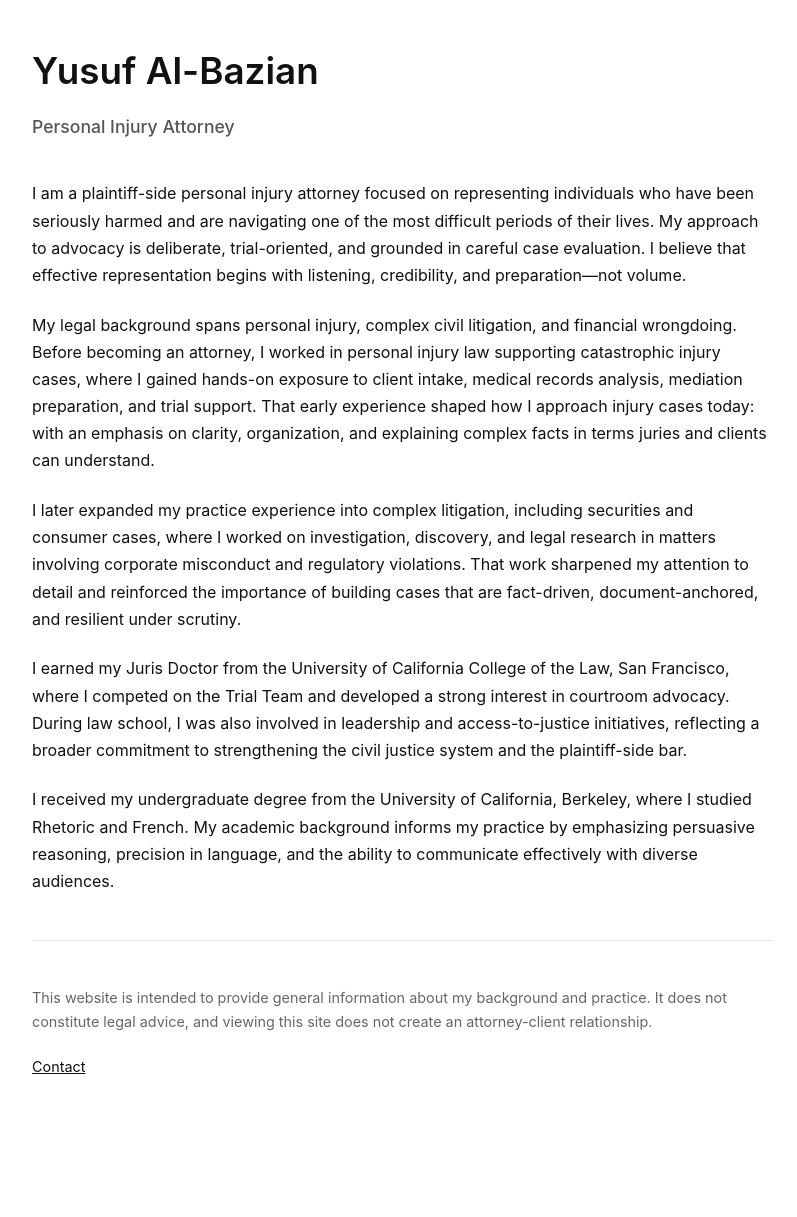
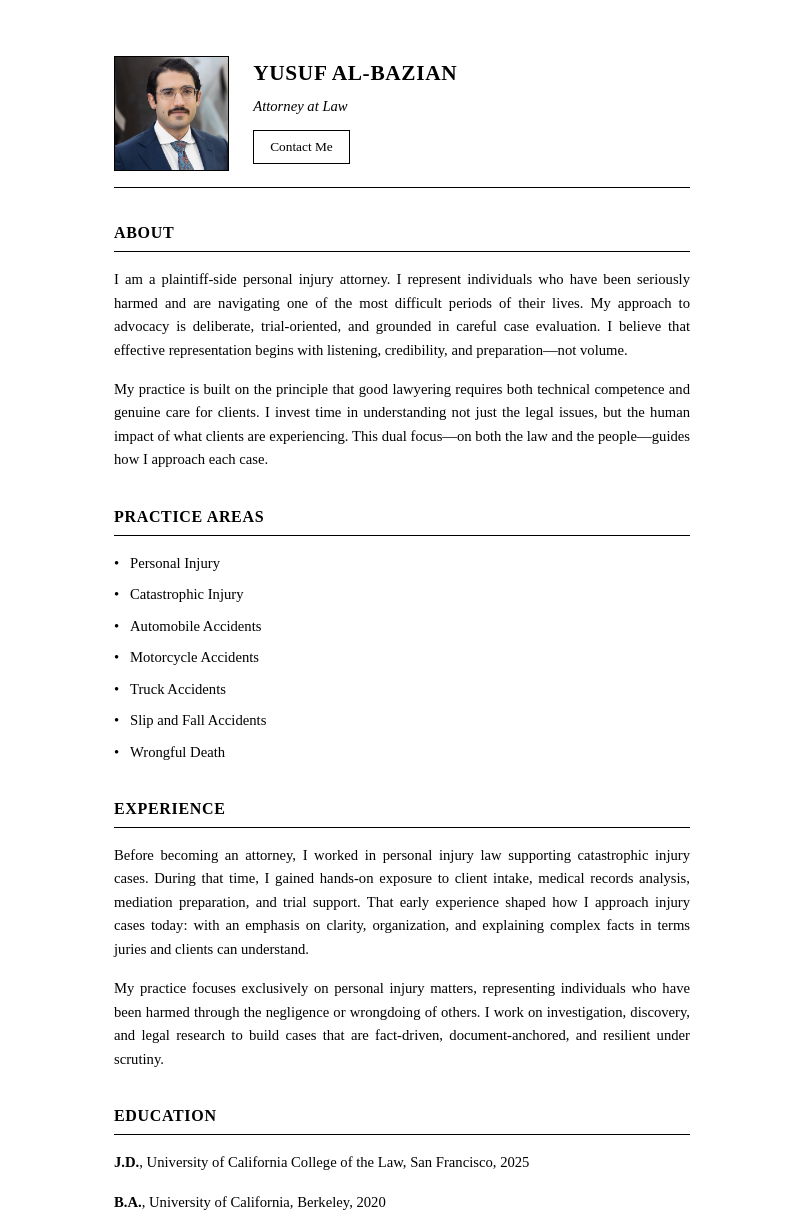
Before and after one commit to sersiousSenpai/yusufalbazian.com, a plain HTML site: page index.html in a window 1280 px wide. Shown: the part 40-1257 px from the top of the page, without its empty margins (238-1035 px from the left). Before the commit the page ends 1199 px from the top, so only its background shows below. Drawn offline with Linux system fonts and the light colour scheme.

Commit message:
Update attorney bio page: restructure content, add practice areas, update contact link

```diff
--- a/index.html
+++ b/index.html
@@ -2,98 +2,270 @@
 <html lang="en">
 <head>
   <meta charset="UTF-8" />
-  <title>Yusuf Al-Bazian | Personal Injury Attorney</title>
+  <title>Yusuf Al-Bazian | Attorney at Law</title>
   <meta name="viewport" content="width=device-width, initial-scale=1" />
+  <meta name="description" content="Yusuf Al-Bazian - Plaintiff-side personal injury attorney focused on representing individuals who have been seriously harmed." />
   <style>
+    * {
+      margin: 0;
+      padding: 0;
+      box-sizing: border-box;
+    }
+
     body {
-      font-family: -apple-system, BlinkMacSystemFont, "Segoe UI", Roboto, Helvetica, Arial, sans-serif;
-      max-width: 740px;
-      margin: 80px auto;
-      padding: 0 22px;
-      line-height: 1.7;
-      color: #111;
+      font-family: "Times New Roman", Times, serif;
+      font-size: 11pt;
+      line-height: 1.6;
+      color: #000;
       background: #fff;
+      padding: 0;
+      margin: 0;
     }
+
+    .container {
+      max-width: 8.5in;
+      margin: 0 auto;
+      padding: 1in 1.25in;
+    }
+
+    .header {
+      margin-bottom: 24pt;
+      border-bottom: 1pt solid #000;
+      padding-bottom: 12pt;
+    }
+
+    .header-content {
+      display: flex;
+      align-items: flex-start;
+      gap: 18pt;
+    }
+
+    .headshot {
+      width: 1.2in;
+      height: 1.2in;
+      object-fit: cover;
+      flex-shrink: 0;
+      border: 0.5pt solid #000;
+    }
+
+    .header-text {
+      flex: 1;
+    }
+
     h1 {
-      font-size: 2.3rem;
-      margin-bottom: 0.25em;
-      font-weight: 600;
+      font-size: 16pt;
+      font-weight: bold;
+      margin-bottom: 4pt;
+      text-transform: uppercase;
+      letter-spacing: 0.5pt;
     }
-    h2 {
-      font-size: 1.1rem;
-      font-weight: 500;
-      color: #555;
+
+    .subtitle {
+      font-size: 11pt;
+      font-weight: normal;
+      font-style: italic;
+      margin-bottom: 8pt;
+    }
+
+    .contact-info {
+      font-size: 10pt;
+      margin-top: 8pt;
+    }
+
+    .contact-info a {
+      display: inline-block;
+      color: #000;
+      text-decoration: none;
+      border: 1pt solid #000;
+      padding: 4pt 12pt;
+      background: #fff;
+      transition: background 0.2s;
+    }
+
+    .contact-info a:hover {
+      background: #f5f5f5;
+    }
+
+    .content {
+      text-align: justify;
+    }
+
+    p {
+      margin-bottom: 12pt;
+      text-indent: 0;
+      orphans: 3;
+      widows: 3;
+    }
+
+    .section-title {
+      font-size: 12pt;
+      font-weight: bold;
+      margin-top: 24pt;
+      margin-bottom: 12pt;
+      text-transform: uppercase;
+      letter-spacing: 0.5pt;
+      border-bottom: 0.5pt solid #000;
+      padding-bottom: 4pt;
+    }
+
+    .section-title:first-of-type {
       margin-top: 0;
-      margin-bottom: 2.2em;
     }
-    p {
-      margin-bottom: 1.4em;
+
+    .practice-areas {
+      list-style: none;
+      margin-bottom: 12pt;
     }
+
+    .practice-areas li {
+      margin-bottom: 6pt;
+      padding-left: 12pt;
+      position: relative;
+    }
+
+    .practice-areas li:before {
+      content: "•";
+      position: absolute;
+      left: 0;
+    }
+
+    .education-item {
+      margin-bottom: 8pt;
+    }
+
+    .education-item strong {
+      font-weight: bold;
+    }
+
+    .education-item .institution {
+      font-style: italic;
+    }
+
     hr {
       border: none;
-      border-top: 1px solid #e5e5e5;
-      margin: 2.8em 0;
+      border-top: 0.5pt solid #000;
+      margin: 18pt 0;
     }
+
     .footer {
-      font-size: 0.9rem;
-      color: #666;
+      margin-top: 24pt;
+      padding-top: 12pt;
+      border-top: 0.5pt solid #000;
+      font-size: 9pt;
     }
+
+    .footer p {
+      margin-bottom: 6pt;
+    }
+
     a {
-      color: #111;
+      color: #000;
       text-decoration: underline;
+    }
+
+    @media print {
+      body {
+        font-size: 10pt;
+      }
+      .container {
+        padding: 0.75in 1in;
+      }
+    }
+
+    @media screen and (max-width: 768px) {
+      .container {
+        padding: 0.5in;
+      }
+      .header-content {
+        flex-direction: column;
+      }
+      .headshot {
+        width: 100px;
+        height: 100px;
+      }
     }
   </style>
 </head>
 <body>
 
+  <div class="container">
+
+    <header class="header">
+      <div class="header-content">
+        <img src="assets/yusuf-albazian-headshot.jpeg" alt="Yusuf Al-Bazian" class="headshot" />
+        <div class="header-text">
           <h1>Yusuf Al-Bazian</h1>
-  <h2>Personal Injury Attorney</h2>
+          <p class="subtitle">Attorney at Law</p>
+          <div class="contact-info">
+            <a href="https://popl.co/card/fSOdlNeR/1/s">Contact Me</a>
+          </div>
+        </div>
+      </div>
+    </header>
+
+    <div class="content">
+
+      <div class="section-title">About</div>
 
       <p>
-    I am a plaintiff-side personal injury attorney focused on representing individuals who have been
-    seriously harmed and are navigating one of the most difficult periods of their lives. My approach
-    to advocacy is deliberate, trial-oriented, and grounded in careful case evaluation. I believe that
-    effective representation begins with listening, credibility, and preparation—not volume.
+        I am a plaintiff-side personal injury attorney. I represent individuals who have been seriously harmed and are navigating one of the most difficult periods of their lives. My approach to advocacy is deliberate, trial-oriented, and grounded in careful case evaluation. I believe that effective representation begins with listening, credibility, and preparation—not volume.
       </p>
 
       <p>
-    My legal background spans personal injury, complex civil litigation, and financial wrongdoing.
-    Before becoming an attorney, I worked in personal injury law supporting catastrophic injury cases,
-    where I gained hands-on exposure to client intake, medical records analysis, mediation preparation,
-    and trial support. That early experience shaped how I approach injury cases today: with an emphasis
-    on clarity, organization, and explaining complex facts in terms juries and clients can understand.
+        My practice is built on the principle that good lawyering requires both technical competence and genuine care for clients. I invest time in understanding not just the legal issues, but the human impact of what clients are experiencing. This dual focus—on both the law and the people—guides how I approach each case.
+      </p>
+
+      <div class="section-title">Practice Areas</div>
+
+      <ul class="practice-areas">
+        <li>Personal Injury</li>
+        <li>Catastrophic Injury</li>
+        <li>Automobile Accidents</li>
+        <li>Motorcycle Accidents</li>
+        <li>Truck Accidents</li>
+        <li>Slip and Fall Accidents</li>
+        <li>Wrongful Death</li>
+      </ul>
+
+      <div class="section-title">Experience</div>
+
+      <p>
+        Before becoming an attorney, I worked in personal injury law supporting catastrophic injury cases. During that time, I gained hands-on exposure to client intake, medical records analysis, mediation preparation, and trial support. That early experience shaped how I approach injury cases today: with an emphasis on clarity, organization, and explaining complex facts in terms juries and clients can understand.
       </p>
 
       <p>
-    I later expanded my practice experience into complex litigation, including securities and consumer
-    cases, where I worked on investigation, discovery, and legal research in matters involving corporate
-    misconduct and regulatory violations. That work sharpened my attention to detail and reinforced the
-    importance of building cases that are fact-driven, document-anchored, and resilient under scrutiny.
+        My practice focuses exclusively on personal injury matters, representing individuals who have been harmed through the negligence or wrongdoing of others. I work on investigation, discovery, and legal research to build cases that are fact-driven, document-anchored, and resilient under scrutiny.
       </p>
 
+      <div class="section-title">Education</div>
+
+      <div class="education-item">
         <p>
-    I earned my Juris Doctor from the University of California College of the Law, San Francisco, where
-    I competed on the Trial Team and developed a strong interest in courtroom advocacy. During law
-    school, I was also involved in leadership and access-to-justice initiatives, reflecting a broader
-    commitment to strengthening the civil justice system and the plaintiff-side bar.
+          <strong>J.D.</strong>, University of California College of the Law, San Francisco, 2025
+        </p>
+      </div>
+
+      <div class="education-item">
+        <p>
+          <strong>B.A.</strong>, University of California, Berkeley, 2020
+        </p>
+      </div>
+
+      <div class="section-title">Philosophy</div>
+
+      <p>
+        I practice law because I believe in the importance of the civil justice system and the role it plays in holding wrongdoers accountable. I take cases where I can make a meaningful difference for clients who have been harmed. I do not take every case that comes through the door, and I am transparent with potential clients about the strengths and weaknesses of their matters. This approach allows me to focus my time and resources on cases where I can provide the most value.
       </p>
 
+    </div>
+
+    <footer class="footer">
       <p>
-    I received my undergraduate degree from the University of California, Berkeley, where I studied
-    Rhetoric and French. My academic background informs my practice by emphasizing persuasive reasoning,
-    precision in language, and the ability to communicate effectively with diverse audiences.
+        This website is intended to provide general information about my background and practice. It does not constitute legal advice, and viewing this site does not create an attorney-client relationship.
       </p>
+    </footer>
 
-  <hr />
-
-  <p class="footer">
-    This website is intended to provide general information about my background and practice. It does not
-    constitute legal advice, and viewing this site does not create an attorney-client relationship.
-  </p>
-
-  <p class="footer">
-    <a href="mailto:youremail@example.com">Contact</a>
-  </p>
+  </div>
 
 </body>
 </html>
```
Also changed, not shown: assets/yusuf-albazian-headshot.jpeg (added). Lines whose indentation alone changed are shown as unchanged.
